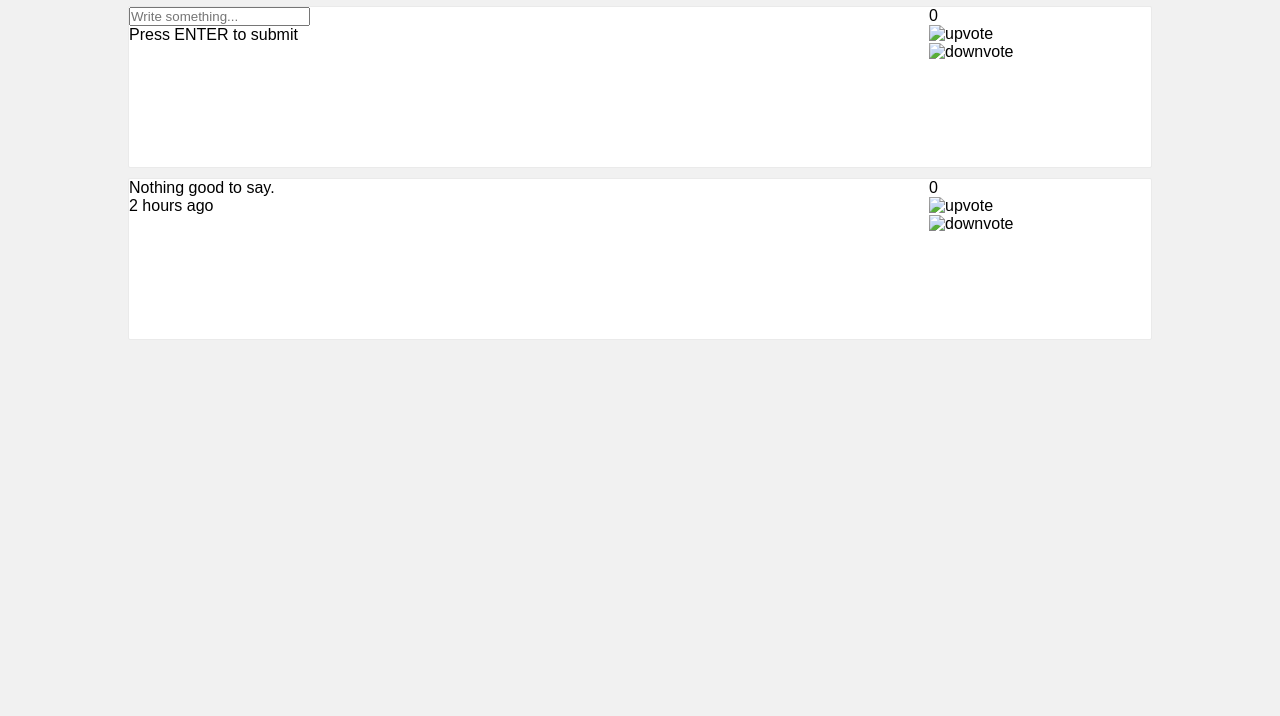
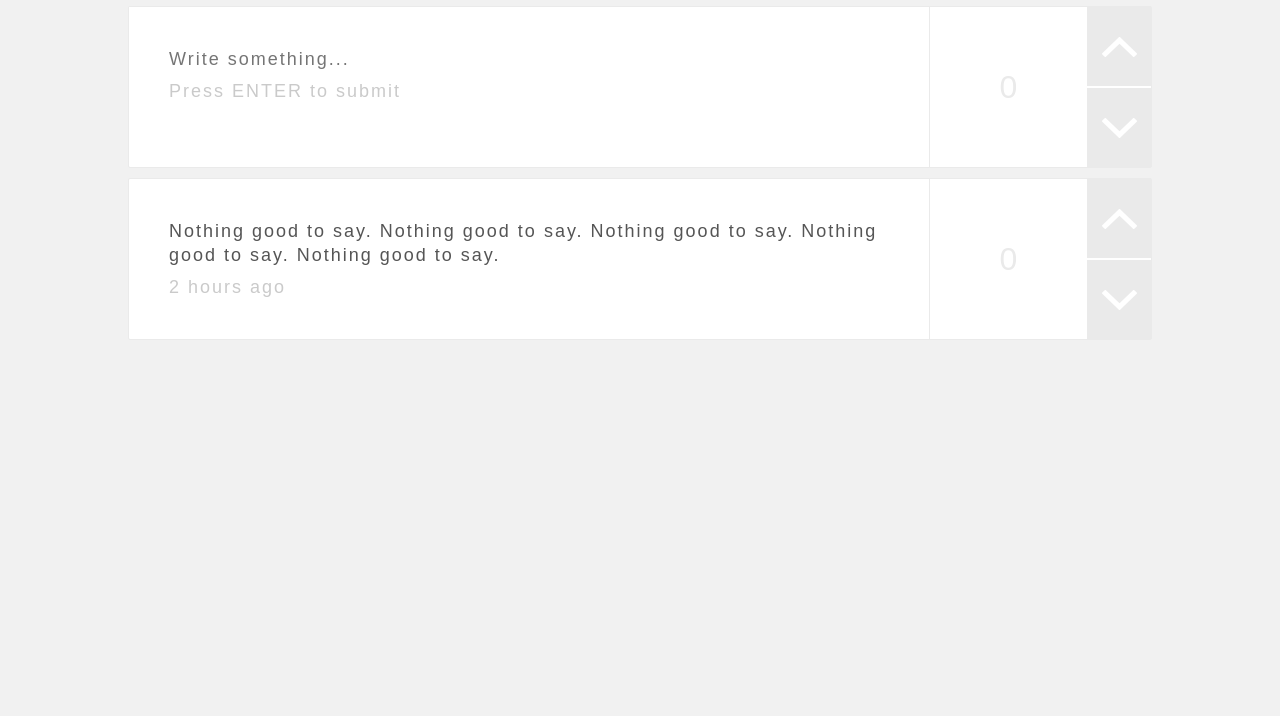
Before and after one commit to uschackers/web-hackschool-f2015, a plain HTML site: page demo/index.html in a window 1280 px wide. Shown: the part 84-800 px from the top of the page. Drawn offline with Linux system fonts and the light colour scheme.

Commit message:
Finishes styling for posts.

```diff
--- a/demo/index.html
+++ b/demo/index.html
@@ -27,30 +27,30 @@
                     <div class="votes">
                         <div class="count">0</div>
                         <div class="actions">
-                            <div class="upvote">
-                                <img src="chevron-up.svg" alt="upvote">
-                            </div>
-                            <div class="downvote">
-                                <img src="chevron-down.svg" alt="downvote">
-                            </div>
+                            <button class="upvote">
+                                <img src="img/chevron-up.svg" alt="upvote" class="chevron">
+                            </button>
+                            <button class="downvote">
+                                <img src="img/chevron-down.svg" alt="downvote" class="chevron">
+                            </button>
                         </div>
                     </div>
                 </div>
                 <!-- post -->
                 <div class="post">
                     <div class="content">
-                        <p class="text">Nothing good to say.</p>
+                        <p class="text">Nothing good to say. Nothing good to say. Nothing good to say. Nothing good to say. Nothing good to say. </p>
                         <p class="info">2 hours ago</p>
                     </div>
                     <div class="votes">
                         <div class="count">0</div>
                         <div class="actions">
-                            <div class="upvote">
-                                <img src="chevron-up.svg" alt="upvote">
-                            </div>
-                            <div class="downvote">
-                                <img src="chevron-down.svg" alt="downvote">
-                            </div>
+                            <button class="upvote">
+                                <img src="img/chevron-up.svg" alt="upvote" class="chevron">
+                            </button>
+                            <button class="downvote">
+                                <img src="img/chevron-down.svg" alt="downvote" class="chevron">
+                            </button>
                         </div>
                     </div>
                 </div>
--- a/demo/style.css
+++ b/demo/style.css
@@ -43,6 +43,7 @@ html, body {
     font-size: 18px;
     text-align: center;
     text-transform: lowercase;
+    letter-spacing: 1px;
     border: 2px solid white;
     border-radius: 2px;
     background: none;
@@ -70,6 +71,56 @@ html, body {
 .content>* {
     margin: 0; padding: 0;
 }
+.writesomething, .text, .info {
+    font-size: 18px;
+    letter-spacing: 2px;
+}
+.writesomething, .text {
+    width: 720px;
+    padding: 40px 0 0 40px;
+    line-height: 24px;
+    color: #555555;
+}
+.writesomething {
+    border: none;
+    outline: none;
+}
+.info {
+    padding: 10px 0 0 40px;
+    color: #cacaca;
+}
 .votes {
     width: 222px;
 }
+.count {
+    height: 100%; width: 157px;
+    border-left: 1px solid #eaeaea;
+    font-size: 32px;
+    text-align: center;
+    line-height: 160px;
+    vertical-align: middle;
+    color: #eaeaea;
+    float: left;
+}
+.actions {
+    float: right;
+}
+.upvote, .downvote {
+    height: 80px; width: 64px;
+    margin: 0; padding: 0;
+    display: block;
+    text-align: center;
+    border: none;
+    background: #eaeaea;
+    cursor: pointer;
+}
+.upvote {
+    border-bottom: 1px solid #ffffff;
+}
+.downvote {
+    border-top: 1px solid #ffffff;
+}
+.chevron {
+    height: 20px;
+    display: inline-block;
+}
```
Also changed, not shown: demo/img/chevron-down.svg (added), demo/img/chevron-up.svg (added), 1 other file.
